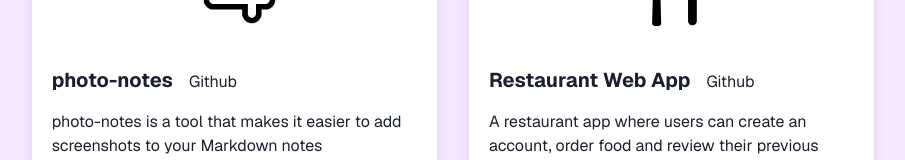
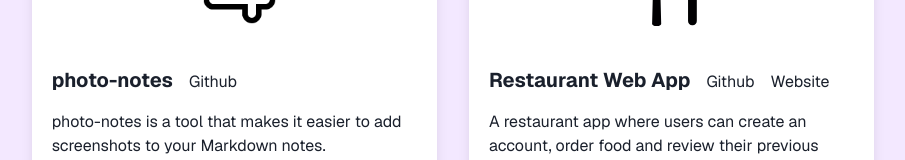
Before and after one commit to Owen-Allen/portfolio, a Next.js app: page / in a window 1280 px wide. Shown: the part 1470-1630 px from the top of the page, without its empty margins (187-1092 px from the left). Built offline with nearby package versions, Linux system fonts and the light colour scheme.

Commit message:
typo fix, added link to restaurant app

```diff
--- a/app/projects/page.tsx
+++ b/app/projects/page.tsx
@@ -171,7 +171,7 @@ export default function Projects() {
                         </div>
                         {/* BODY */}
                         <Text className="mt-4">
-                            photo-notes is a tool that makes it easier to add screenshots to your Markdown notes
+                            photo-notes is a tool that makes it easier to add screenshots to your Markdown notes.
                         </Text>
                         {/* FOOTER */}
 
@@ -204,6 +204,7 @@ export default function Projects() {
                             {/* logo(small) Name, Github, Website */}
                             <Link href='/restaurant-web-app' className="text-xl font-bold">Restaurant Web App</Link>
                             <Link className="mt-1 ml-4 hover:underline" href="https://github.com/Owen-Allen/restaurant-app">Github</Link>
+                            <Link className="mt-1 ml-4 hover:underline" href="https://restaurant-app-e9w4.onrender.com/"> Website </Link>
                         </div>
                         {/* BODY */}
                         <Text className="mt-4">
```
